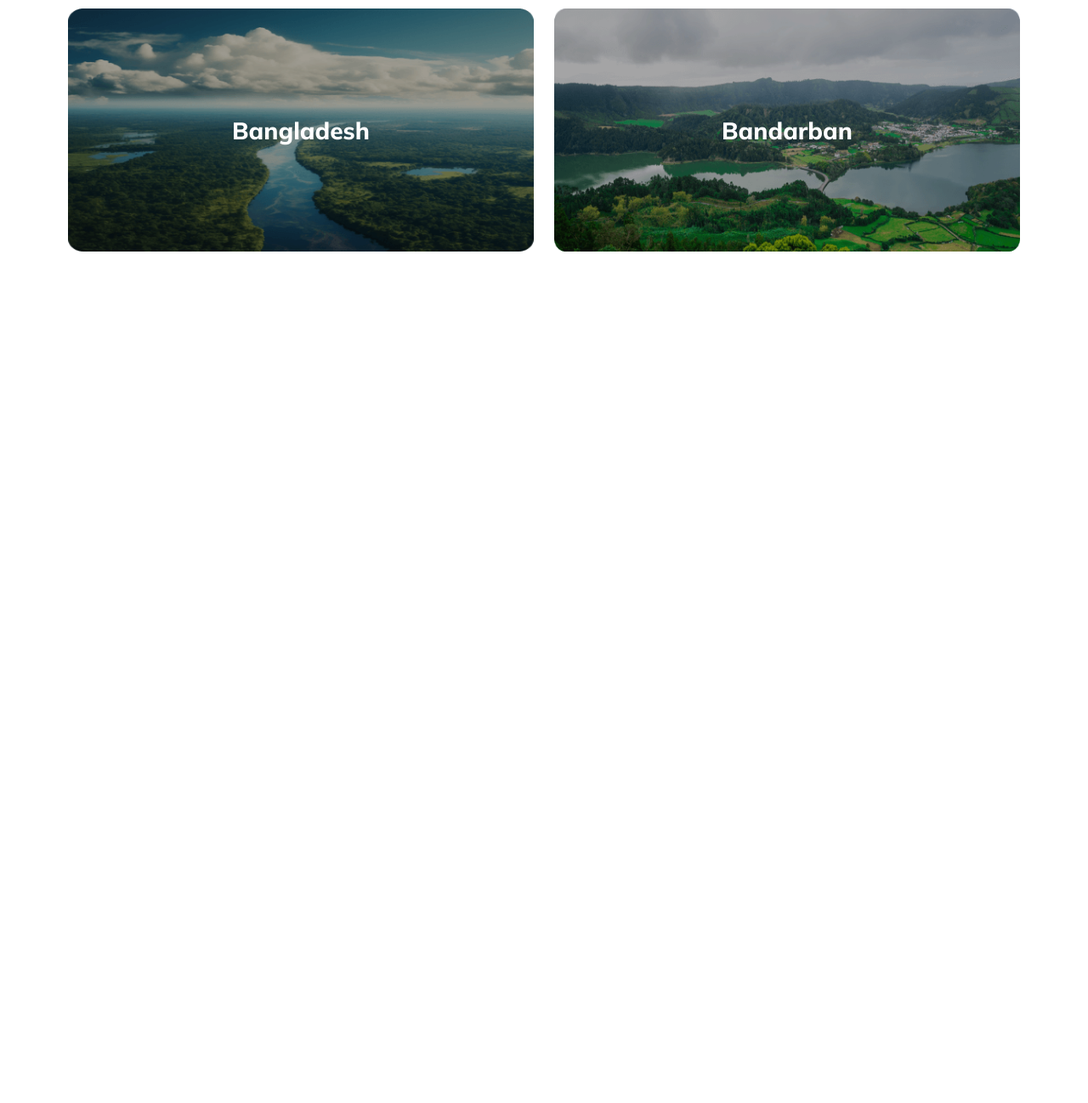
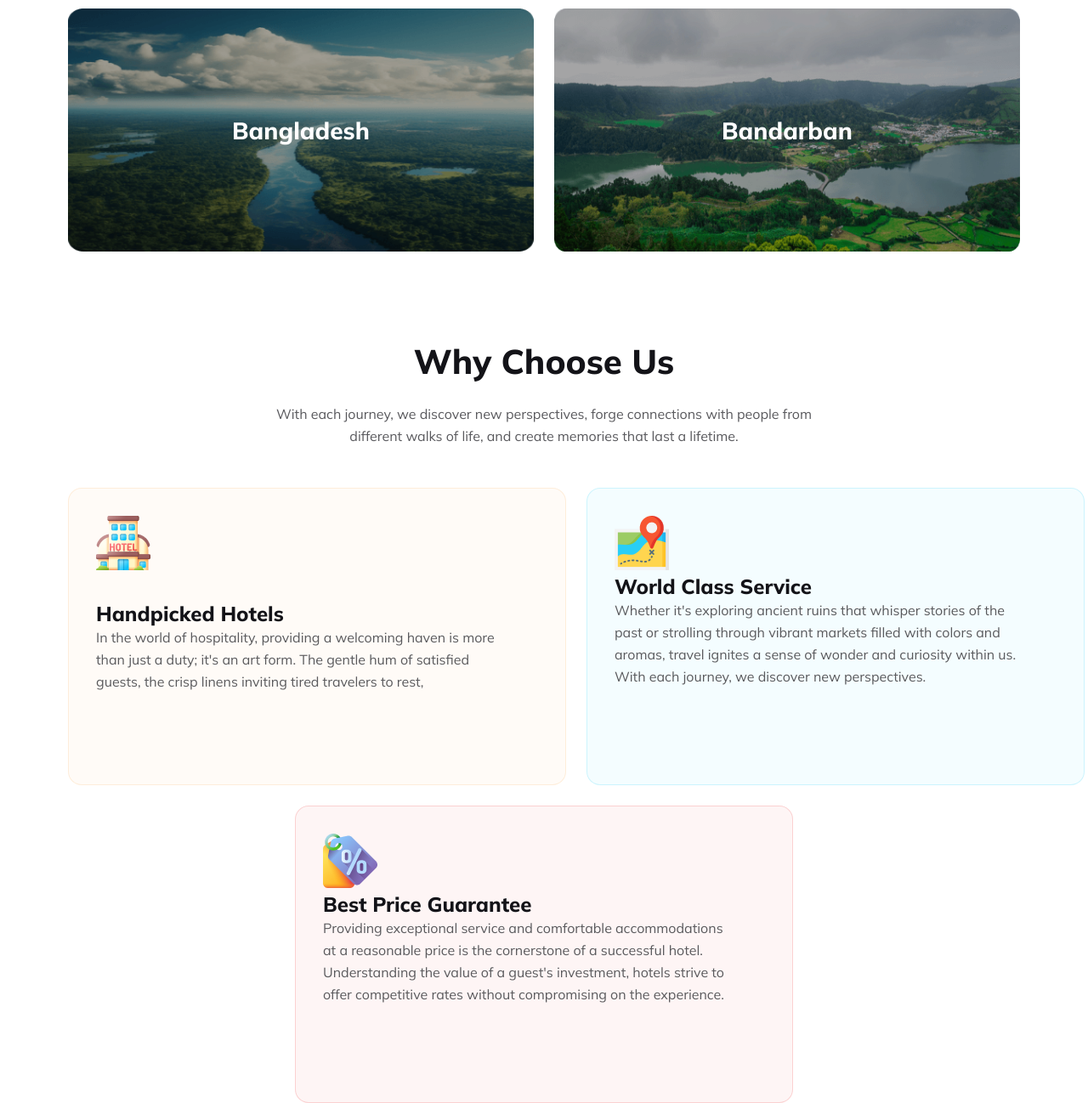
Before and after one commit to KausarAhmadTasin/responsive-assignment, a plain HTML site: page index.html in a window 1280 px wide. Shown: the part 2253-3551 px from the top of the page at 85% size. Before the commit the page ends 2553 px from the top, so only its background shows below. Drawn offline with Linux system fonts and the light colour scheme.

Commit message:
choose us section done

```diff
--- a/css/style.css
+++ b/css/style.css
@@ -217,6 +217,7 @@ button .faa {
 /* Destination section */
 .destination {
   margin: 0 80px;
+  margin-bottom: 100px;
 }
 
 .grid-img {
@@ -296,3 +297,56 @@ button .faa {
 .bandarban {
   grid-column: span 6;
 }
+
+/* Choose us section style */
+.choose-us {
+  margin: 0 80px;
+}
+.single-card {
+  width: 520px;
+  height: 284px;
+  flex-shrink: 0;
+  border-radius: 16px;
+  padding: 32px;
+}
+
+.hotels-card {
+  border: 1px solid rgba(251, 181, 99, 0.2);
+  background: rgba(251, 181, 99, 0.05);
+}
+.hotels-card img {
+  margin-bottom: 32px;
+}
+
+.choose-row {
+  display: flex;
+  gap: 24px;
+  margin-top: 48px;
+}
+.card-title {
+  color: #131318;
+  font-family: Mulish;
+  font-size: 24px;
+  font-weight: 800;
+}
+
+.card-text {
+  color: #5a5a5d;
+  font-family: Mulish;
+  font-weight: 400;
+  line-height: 26px;
+  width: 486px;
+}
+
+.world-class-card {
+  border: 1px solid rgba(41, 206, 246, 0.2);
+  background: rgba(41, 206, 246, 0.05);
+}
+
+.best-price-card {
+  border-radius: 16px;
+  border: 1px solid rgba(233, 68, 68, 0.2);
+  background: rgba(233, 68, 68, 0.05);
+  margin: 0 auto;
+  margin-top: 24px;
+}
--- a/index.html
+++ b/index.html
@@ -136,5 +136,49 @@
         </div>
       </div>
     </section>
+
+    <section class="choose-us">
+      <h1 class="section-title">Why Choose Us</h1>
+      <p class="section-text">
+        With each journey, we discover new perspectives, forge connections with
+        people from different walks of life, and create memories that last a
+        lifetime.
+      </p>
+
+      <div class="card-container">
+        <div class="choose-row">
+          <div class="single-card hotels-card">
+            <img src="images/hotel 1.png" alt="" />
+            <h2 class="card-title">Handpicked Hotels</h2>
+            <p class="card-text">
+              In the world of hospitality, providing a welcoming haven is more
+              than just a duty; it's an art form. The gentle hum of satisfied
+              guests, the crisp linens inviting tired travelers to rest,
+            </p>
+          </div>
+
+          <div class="single-card world-class-card">
+            <img src="images/map 1.png" alt="" />
+            <h2 class="card-title">World Class Service</h2>
+            <p class="card-text">
+              Whether it's exploring ancient ruins that whisper stories of the
+              past or strolling through vibrant markets filled with colors and
+              aromas, travel ignites a sense of wonder and curiosity within us.
+              With each journey, we discover new perspectives.
+            </p>
+          </div>
+        </div>
+        <div class="single-card best-price-card">
+          <img src="images/price-tag 1.png" alt="" />
+          <h2 class="card-title">Best Price Guarantee</h2>
+          <p class="card-text">
+            Providing exceptional service and comfortable accommodations at a
+            reasonable price is the cornerstone of a successful hotel.
+            Understanding the value of a guest's investment, hotels strive to
+            offer competitive rates without compromising on the experience.
+          </p>
+        </div>
+      </div>
+    </section>
   </body>
 </html>
```
Also changed, not shown: images/hotel 1.png (added), images/map 1.png (added), images/price-tag 1.png (added).
